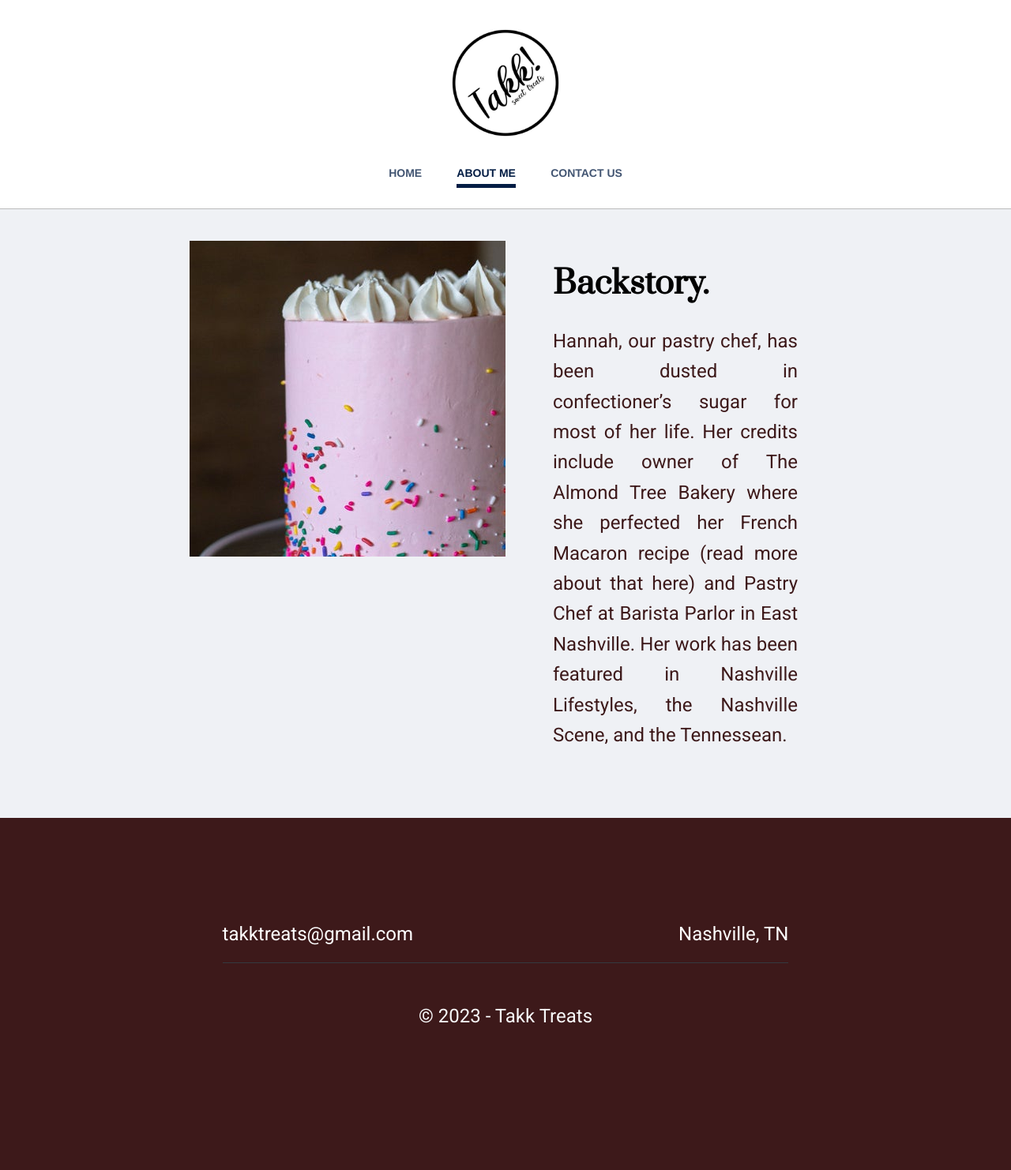
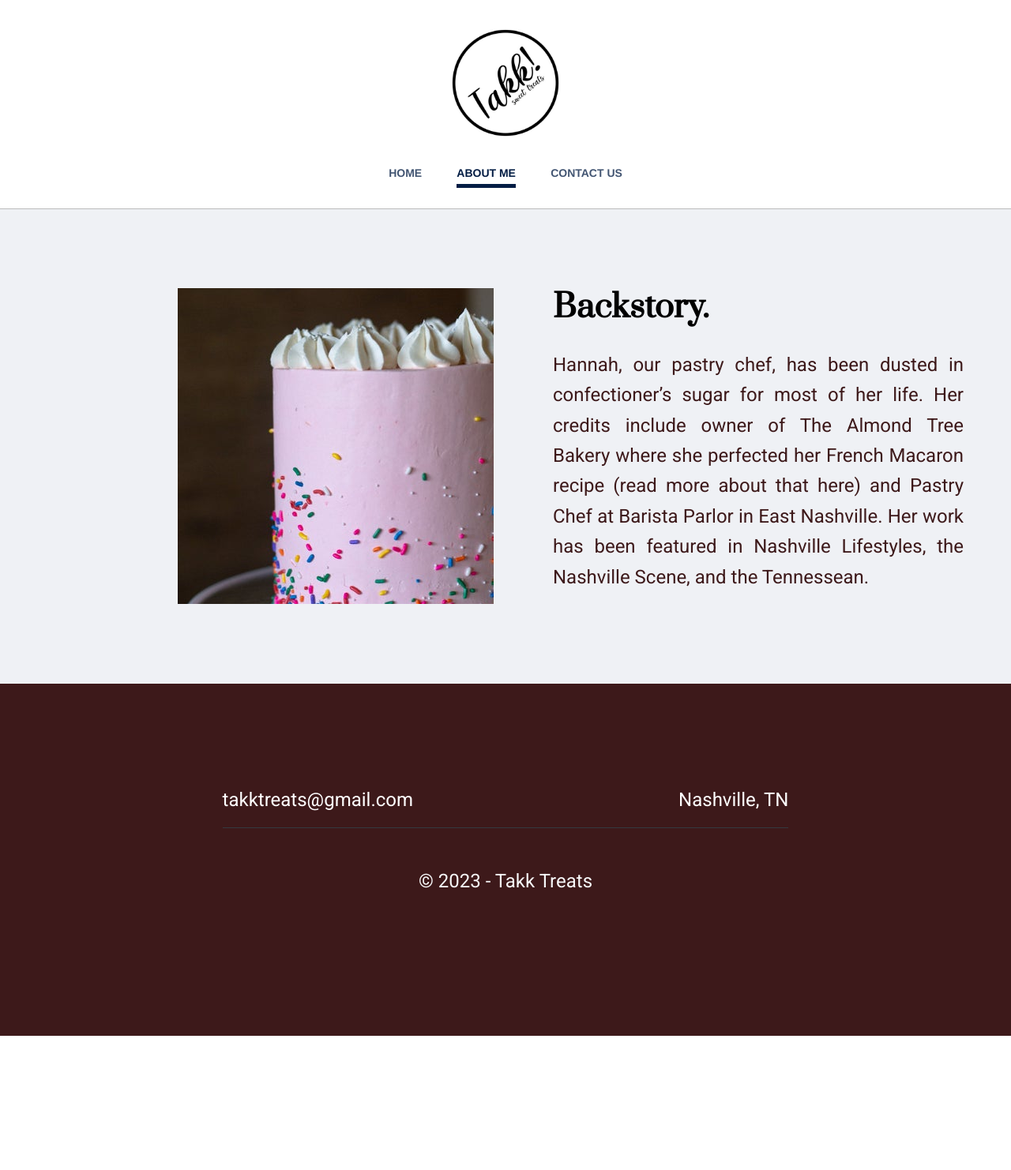
Before and after one commit to Pilipo/takk, a Jekyll site: the page built from _pages/about.md, in a window 1280 px wide. Shown: the whole page at 79% size. Built offline with Jekyll 4.4.1, drawn with Linux system fonts in a browser that asks for light colours; after the commit the page ends 1312 px from its top, so only the background shows below that.

Commit message:
fixes about page styling for small-phones

```diff
--- a/_layouts/about.html
+++ b/_layouts/about.html
@@ -3,7 +3,7 @@
 ---
 <div class="about-section">
     <div class="about-wrapper">
-        <div class="about-image">
+        <div class="item about-image">
             <img src={{ page.image }} />
         </div>
         <div class="about-content">
--- a/assets/scss/_common.scss
+++ b/assets/scss/_common.scss
@@ -28,11 +28,29 @@
 }
 
 .about-wrapper {
-  display: grid;
-  grid-auto-columns: 1fr;
-  grid-auto-flow: column;
-  max-width: 800px;
+  width: 100%;
   margin: auto;
+  padding: 30px;
+}
+
+.about-wrapper .item {
+  padding: 15px;
+}
+
+@include media('>small-phone') {
+  .about-wrapper {
+    display: grid;
+    grid-template-columns: repeat(2, 50%);
+  }
+
+  .about-wrapper .item {
+    justify-self: end;
+    align-self: center;
+  }
+
+  .about-wrapper .item-title {
+    grid-column: 1 / 3;
+  }
 }
 
 .about-image img {
@@ -40,10 +58,20 @@
   width: 400px;
   object-fit: cover;
   object-position: center 75%;
+  @include media('<=small-phone') {
+    width: 150px;
+    height: 150px;
+    display: flex;
+    align-self: center;
+    margin: auto;
+  }
 }
 
 .about-content {
   margin-left: 30px;
+  @include media('<=small-phone') {
+    margin: 0;
+  }
   display: flex;
   align-items: center;
   flex-wrap: wrap;
@@ -51,14 +79,6 @@
   align-content: center;
   justify-content: flex-start;
   padding: 2em;
-}
-
-.about-content h3 {
-  font-family: 'Prata', serif;
-  font-weight: 600;
-  font-display: fallback;
-  font-style: normal;
-  margin-bottom: 30px;
 }
 
 .contact-section {
@@ -95,14 +115,6 @@
   align-content: center;
   justify-content: flex-start;
   padding: 2em;
-}
-
-.contact-content h3 {
-  font-family: 'Prata', serif;
-  font-weight: 600;
-  font-display: fallback;
-  font-style: normal;
-  margin-bottom: 30px;
 }
 
 .welcome img {
```
